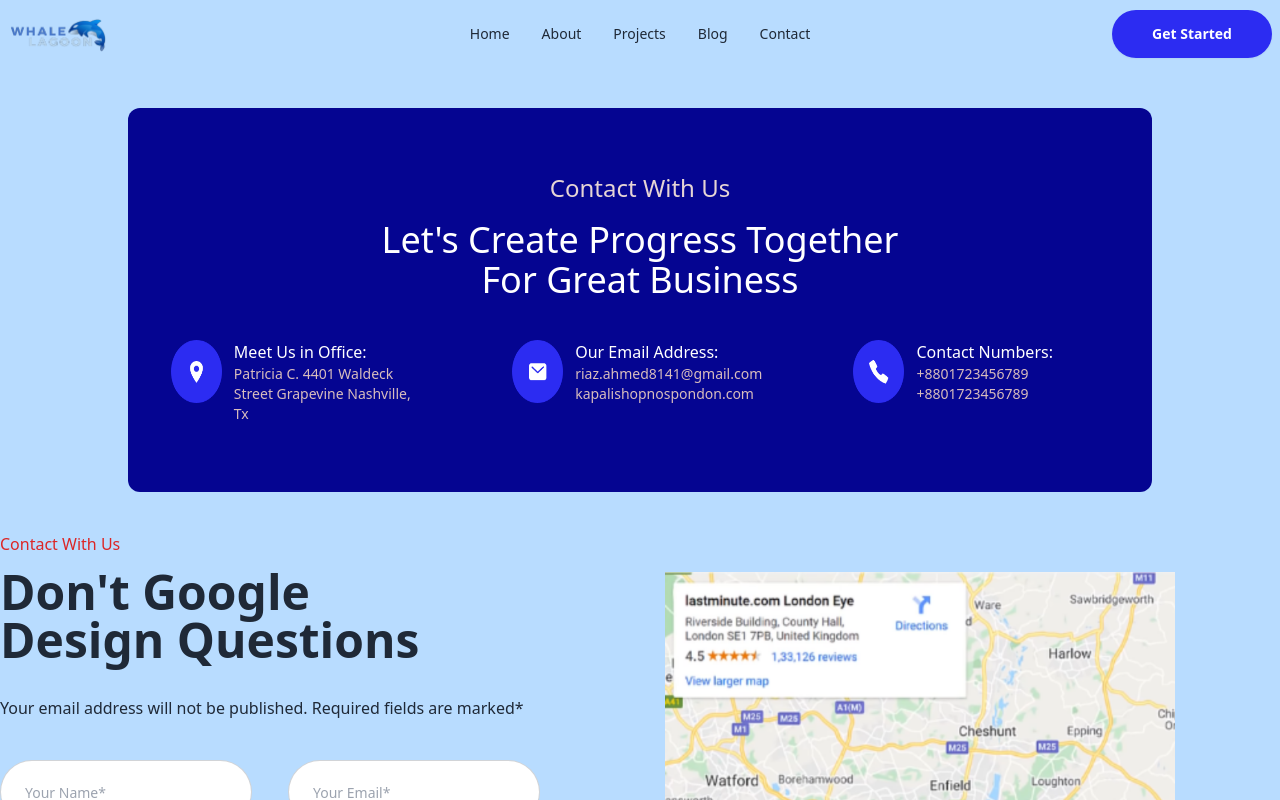
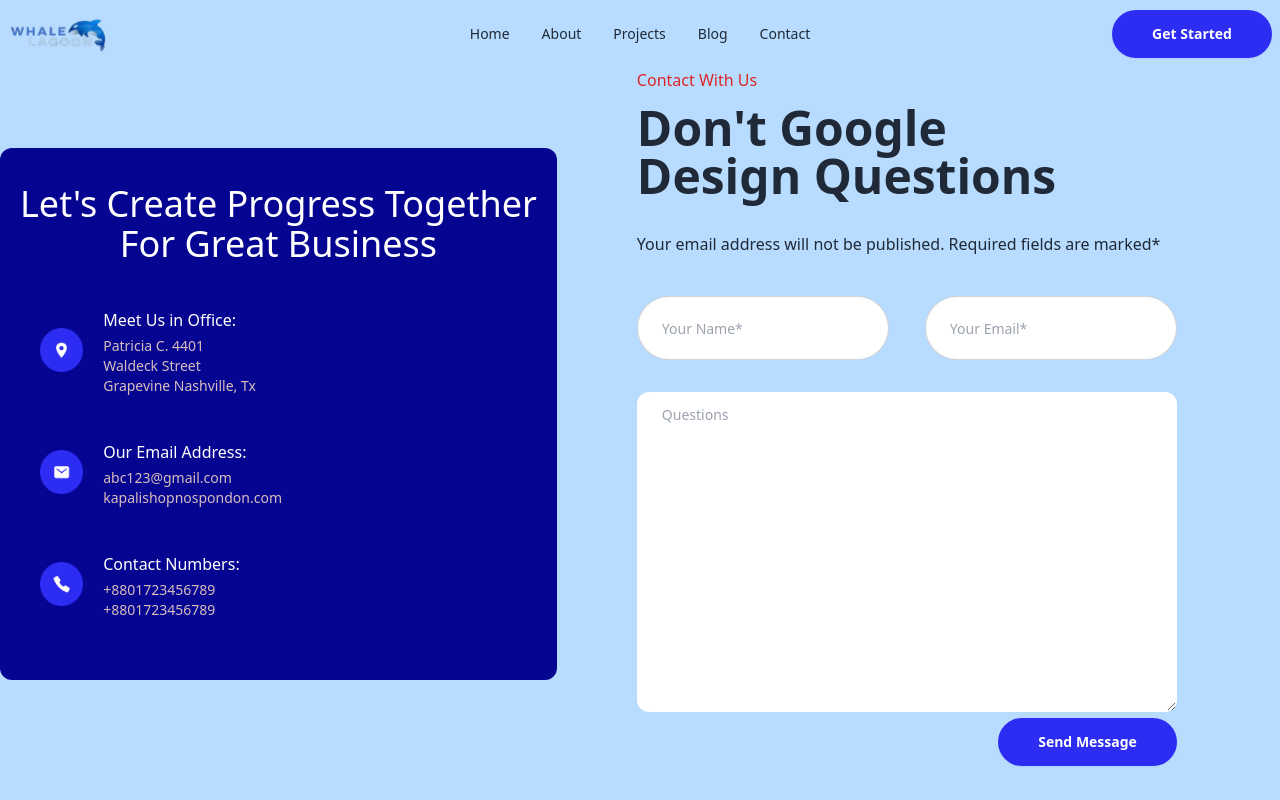
Before and after one commit to Shakib-Shajid/BitBinary-IT, a Next.js app: page /contact in a window 1280 px wide. Shown: the top 800 px of the page. Built offline with nearby package versions, Linux system fonts and the light colour scheme.

Commit message:
contact page updated

```diff
--- a/src/app/contact/page.js
+++ b/src/app/contact/page.js
@@ -8,29 +8,30 @@ import Link from "next/link";
 const page = () => {
     return (
         <div>
-            <div className="flex justify-center items-center my-10">
-                <div className="h-96 bg-[#050591] rounded-xl text-white text-center pt-8 md:pt-16 w-4/5">
-                    <p className="text-xl md:text-2xl text-[#E6D5D5]">Contact With Us</p>
-                    <h2 className="text-lg md:text-4xl my-4">Let's Create Progress Together <br />
+
+
+            <div className="flex gap-5 md:gap-20 flex-col md:flex-row">
+                <div className="h-full bg-[#050591] rounded-xl text-white p-5 mt-5 md:mt-20">
+                    <h2 className="text-lg md:text-4xl my-4 text-center">Let's Create Progress Together <br />
                         For Great Business</h2>
 
-                    <div className="flex my-10 flex-col md:flex-row">
-                        <div className="flex gap-3 w-64 justify-center mx-auto">
+                    <div className="my-5">
+                        <div className="flex gap-5 w-64 p-5 leading-loose items-center">
                             <Image src={loc} className="w-1/5 h-[75%]" alt="" />
                             <div className="text-left ">
                                 <h4 className=" text-bold">Meet Us in Office:</h4>
                                 <p className="text-sm text-[#D8BDBD]">Patricia C. 4401 Waldeck Street Grapevine Nashville, Tx</p>
                             </div>
                         </div>
-                        <div className="flex gap-3 w-64 justify-center mx-auto">
+                        <div className="flex gap-5 w-64 p-5 leading-loose items-center">
                             <Image src={sms} className="w-1/5 h-[75%]" alt="" />
                             <div className="text-left ">
                                 <h4 className=" text-bold">Our Email Address:</h4>
-                                <p className="text-sm text-[#D8BDBD]">riaz.ahmed8141@gmail.com
+                                <p className="text-sm text-[#D8BDBD]">abc123@gmail.com
                                     kapalishopnospondon.com</p>
                             </div>
                         </div>
-                        <div className="flex gap-3 w-64 justify-center mx-auto">
+                        <div className="flex gap-5 w-64 p-5 leading-loose items-center">
                             <Image src={call} className="w-1/5 h-[75%]" alt="" />
                             <div className="text-left ">
                                 <h4 className=" text-bold">Contact Numbers:</h4>
@@ -40,12 +41,9 @@ const page = () => {
                         </div>
                     </div>
                 </div>
-            </div>
-
-            <div className="flex gap-10 flex-col md:flex-row">
                 <div>
-                    <p className="text-red-600">Contact With Us</p>
-                    <h3 className="text-3xl lg:text-5xl font-bold py-3">Don't Google <br />
+                    <p className="text-red-600  text-center md:text-start">Contact With Us</p>
+                    <h3 className="text-3xl lg:text-5xl font-bold py-3 text-center md:text-start">Don't Google <br />
                         Design Questions</h3>
                     <p className="md:my-2 lg:my-5">Your email address will not be published. Required fields are marked* </p>
 
@@ -61,9 +59,7 @@ const page = () => {
                     </div>
                 </div>
 
-                <div className="mb-5">
-                    <Image src={map} className=" md:my-10 md:w-full lg:w-3/4 mx-auto" alt="" />
-                </div>
+
             </div>
         </div>
     );
--- a/src/components/ui/Project.js
+++ b/src/components/ui/Project.js
@@ -13,7 +13,6 @@ const Project = () => {
             .then(data => setPics(data))
     }, [])
     return (
-        // <div className='grid grid-cols-1 md:grid-cols-2 lg:grid-cols-3 gap-10 my-10'>
             <div className='grid grid-cols-1 md:grid-cols-2 lg:grid-cols-3 gap-10 my-10'>
                 {
                     pics.map(pic => (
--- a/src/components/ui/Service.js
+++ b/src/components/ui/Service.js
@@ -51,9 +51,7 @@ const Service = () => {
                                 do not look</p>
                         </div>
                     </div>
-
                 </div>
-
 
                 <div className='mt-2 md:mt-10 lg:mt-20'>
 
--- a/src/components/ui/Team.js
+++ b/src/components/ui/Team.js
@@ -22,7 +22,7 @@ const Team = () => {
           </div>
           <Image
             src={groupImg} className='md:w-2/4 lg:pt-6'
-            alt="Whale Loogan" />
+            alt="Whale Lagoon" />
         </div>
       </div>
         </div>
```
Also changed, not shown: src/app/blog/page.js (+0 -85 lines).
